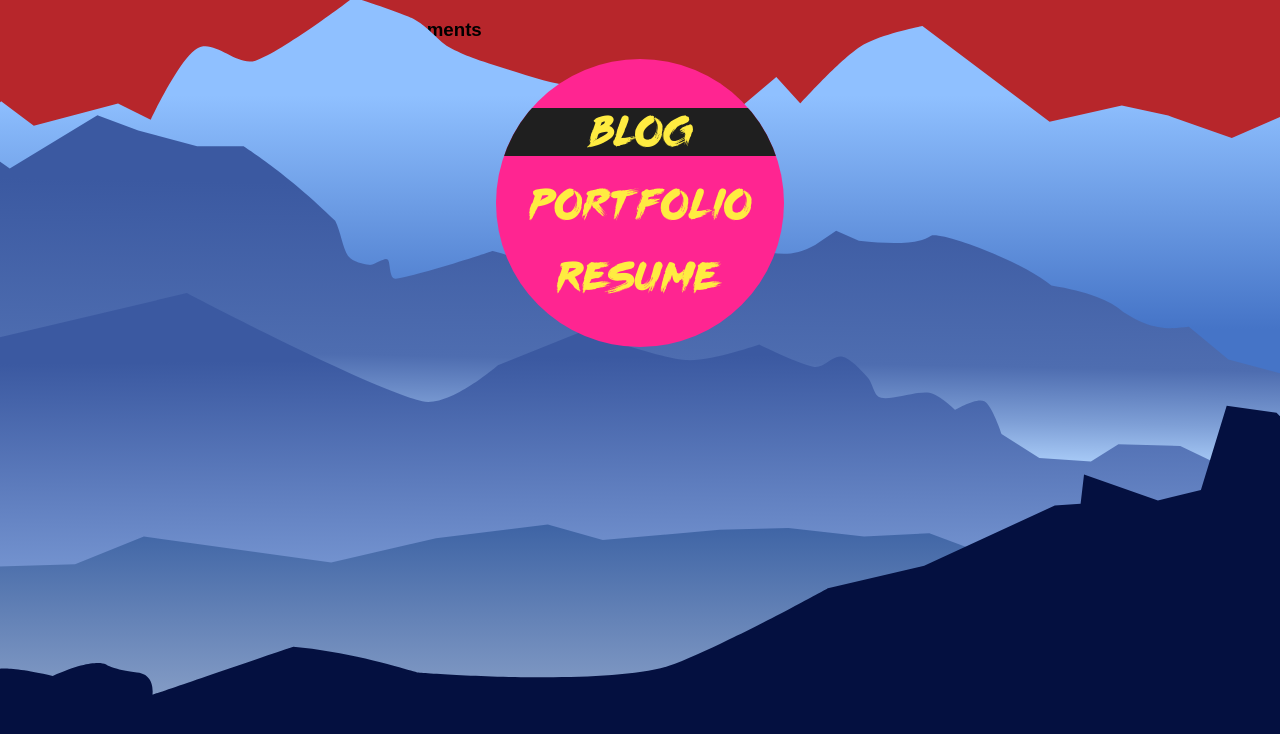
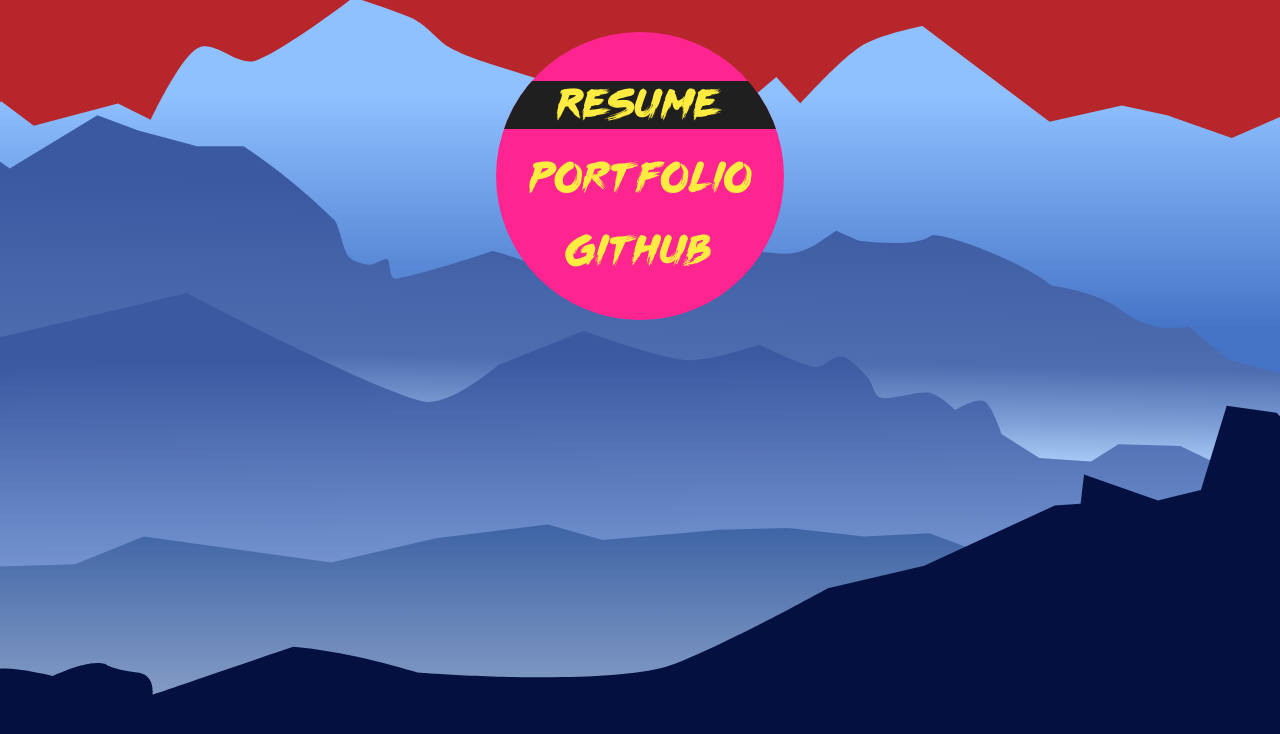
Before and after one commit to Dman757/meade.dev, a Next.js app: page / in a window 1280 px wide. Shown: the top 734 px of the page. Built offline with nearby package versions, Linux system fonts and the light colour scheme.

Commit message:
handful of style changes

```diff
--- a/components/CircleMenu.js
+++ b/components/CircleMenu.js
@@ -75,8 +75,8 @@
   return (
     <div className={gridMenu.CircleBack}>
       <div className={gridMenu.Main}>
-        <Link href="/posts/markdown-test" passHref>
-          <button>Blog</button>
+        <Link href="/Resume_David_Meade_12_07_2020.pdf" passHref>
+          <button>Resume</button>
         </Link>
         <button
           onClick={() =>
@@ -85,9 +85,16 @@
         >
           Portfolio
         </button>
-        <Link href="/Resume_David_Meade_12_07_2020.pdf" passHref>
-          <button>Resume</button>
-        </Link>
+        <button
+          onClick={() =>
+            (document.location.href = 'https://github.com/Dman757/meade.dev')
+          }
+        >
+          Github
+        </button>
+        {/* <Link href="/posts/markdown-test" passHref>
+          <button>Blog</button>
+        </Link> */}
         <div></div>
       </div>
     </div>
--- a/components/gridMenu.module.css
+++ b/components/gridMenu.module.css
@@ -8,7 +8,7 @@
 /* font color #dda940 */
 
 .CircleBack {
-  background-color: #ff2591;
+  background-color: var(--circle-background-color);
   height:calc(var(--offset-y)*6);
   width: calc(var(--offset-y)*6);;
   border-radius: 50%;
@@ -19,6 +19,7 @@
   -webkit-transform: translate3d(0, 0, 0);
   -moz-transform: translate3d(0, 0, 0);
   z-index: 0;
+  transition: background-color 1s ease;
 }
 
 .Main {
@@ -40,7 +41,8 @@
 /* 16 + 16*2  */
 .Main > button {
   font-family: 'NeoNoire';
-  color: #ffec41;
+  transition: color 1s ease;
+  color: var(--circle-font-color);
   z-index: 10;
   width: 100%;
   line-height: var(--offset-y);
@@ -83,13 +85,15 @@
   z-index: 1;
   align-self: flex-end;
   box-sizing: border-box;
-  background-color: #1f1f1f;
+  background-color: var(--circle-bar-color);
   transition: transform .1s ease-in-out, height .1s ease-in-out;
   transition-delay: var(--delay);
   width: 110%;
   transform: rotate(var(--offset-rotate)) translate3d(var(--derp));
   height: var(--offset-y);
-  border:solid .1rem #1f1f1f;
+  transition: border-color 1s ease;
+  transition: background-color 1s ease;
+  border:solid .1rem var(--circle-bar-color);
   grid-row: 1/2;
   grid-column: 1;
 }
--- a/components/mountain-parallax.module.css
+++ b/components/mountain-parallax.module.css
@@ -10,6 +10,7 @@
   right: 0;
   bottom: 0;
   margin-left: -1500px;
+  /* z-index: -1; */
 }
 
 .layer{
@@ -34,7 +35,7 @@
   left: 0;
   right: 0;
   height: 2000px;
-  z-index: 2;
+  /* z-index: 1; */
 }
 
 .ParallaxContainer > div:nth-child(1) {
--- a/index.css
+++ b/index.css
@@ -14,6 +14,12 @@
   --xPieces: 4;
   --yPieces: 4;
 
+/* circle menu css vars */
+
+  --circle-background-color: #ff2591;
+  --circle-font-color: #ffec41;
+  --circle-bar-color: #1f1f1f;
+
   /* grid offset constants */
   --offset-x: 0rem;
   --offset-y: 3rem;
@@ -24,6 +30,8 @@
   --derp: 0rem, 0rem, 0rem;
   --offset-rotate: 0deg;
 
+
+/* misc vars */
   --horde-primary: #B7262B;
   --horde-primary-gradiant: #b32328;
   --text-on-bg: white;
--- a/package.json
+++ b/package.json
@@ -10,6 +10,7 @@
   "dependencies": {
     "@mdx-js/loader": "^1.6.22",
     "@next/mdx": "^10.0.5",
+    "lodash": "^4.17.20",
     "next": "^10.0.5",
     "react": "16.13.1",
     "react-dom": "16.13.1"
--- a/pages/index.js
+++ b/pages/index.js
@@ -1,20 +1,55 @@
 import PageLayout from 'components/PageLayout.js';
 import CircleMenu from 'components/CircleMenu';
 import mountainParallax from 'components/mountain-parallax.module.css';
-import { useEffect } from 'react';
+import { useEffect, useRef } from 'react';
+import debounce from 'lodash/debounce';
 
 export default function MainPage() {
+
+  const parallaxRef = useRef(null);
+
+  // useEffect(() => {
+  //   console.log('hello');
+  //   for (var i = -10; i < 12; ++i) {
+  //     var x = (6 - i) / 2;
+  //     console.log(i, -100 * x, x + 1);
+  //   }
+  // }, []);
+
+  const handleScroll = (e) => {
+    console.log('scroll')
+    console.log(parallaxRef.current.scrollTop)
+
+    if(parallaxRef.current.scrollTop > 600) {
+    // document.documentElement.style.setProperty('--circle-background-color', '#a3cef1'); // #283377
+    document.documentElement.style.setProperty('--circle-background-color', '#283377'); // #283377
+    // document.documentElement.style.setProperty('--circle-font-color', '#d952b1'); //EDA2F1
+    document.documentElement.style.setProperty('--circle-font-color', '#EDA2F1'); //EDA2F1
+    // document.documentElement.style.setProperty('--circle-bar-color', '#293241'); // 0c49af
+    document.documentElement.style.setProperty('--circle-bar-color', '#0c49af'); // 0c49af
+    } else {
+      document.documentElement.style.setProperty('--circle-background-color', '#ff2591');
+      document.documentElement.style.setProperty('--circle-font-color', '#ffec41');
+      document.documentElement.style.setProperty('--circle-bar-color', '#1f1f1f');
+    }
+
+
+  }
+  // useLayoutEffect ???
+  // https://kentcdodds.com/blog/useeffect-vs-uselayouteffect
+
   useEffect(() => {
-    console.log('hello');
-    for (var i = -10; i < 12; ++i) {
-      var x = (6 - i) / 2;
-      console.log(i, -100 * x, x + 1);
+
+    if(parallaxRef && parallaxRef.current) {
+      parallaxRef.current.addEventListener('scroll', debounce(handleScroll, 10), false);
     }
-  }, []);
+
+    return () => parallaxRef.current.removeEventListener('scroll', handleScroll);
+  });
 
   return (
-    <>
-      <div className={mountainParallax.ParallaxContainer}>
+<>
+      <div className={mountainParallax.ParallaxContainer} ref={parallaxRef}>
         <div className={mountainParallax.layer}>
           <img id="layer5" src="/mountain_svgs/5.svg" alt="An Svg" />
         </div>
@@ -30,12 +65,16 @@
         <div className={mountainParallax.layer}>
           <img id="layer1" src="/mountain_svgs/1.svg" alt="An Svg" />
         </div>
-        <div className={mountainParallax.cover} />
+        <div className={mountainParallax.cover} >
+        </div>
+
+    </div>
+    <PageLayout>
+      <div style={{marginTop: "2rem"}}>
+        <CircleMenu />
+        <p>Welcome to my site, it's currently going construction.</p>
       </div>
-      <PageLayout>
-        <h3>Card Elements</h3>
-        <CircleMenu />
-      </PageLayout>
-    </>
+    </PageLayout>
+  </>
   );
 }
```
